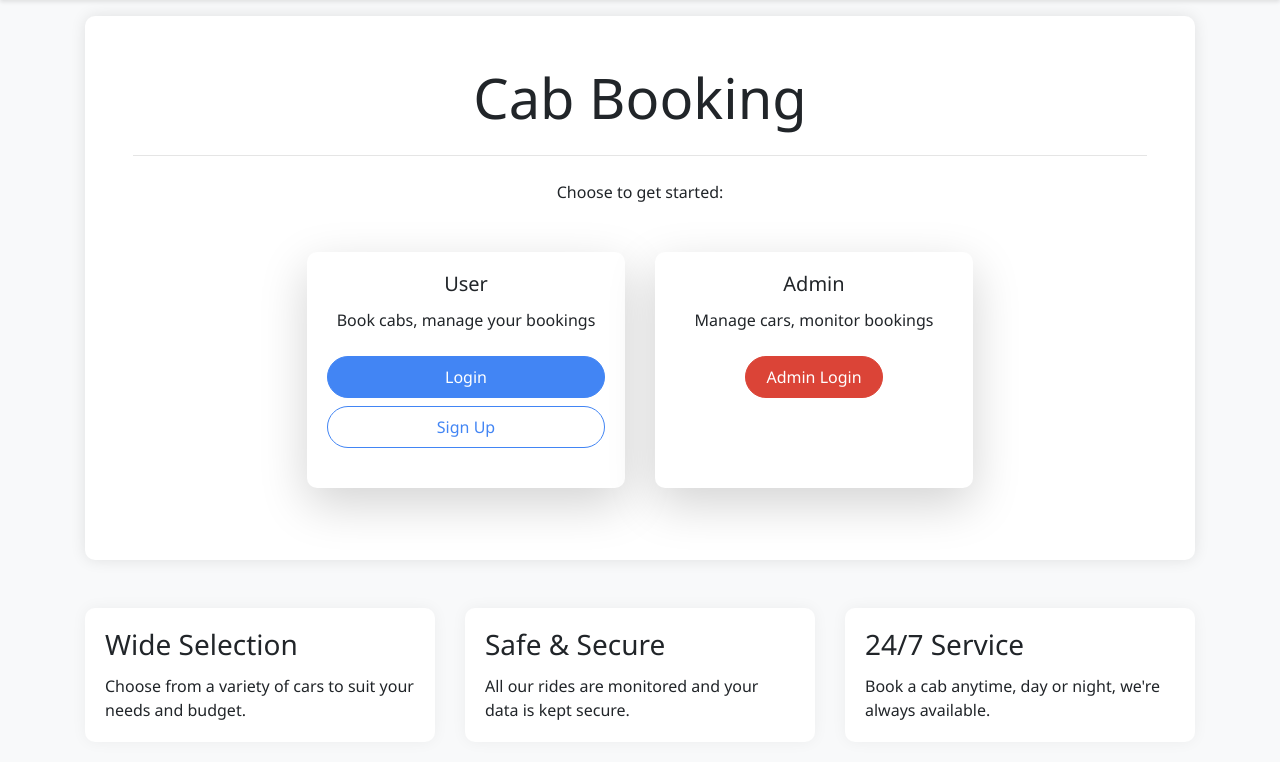
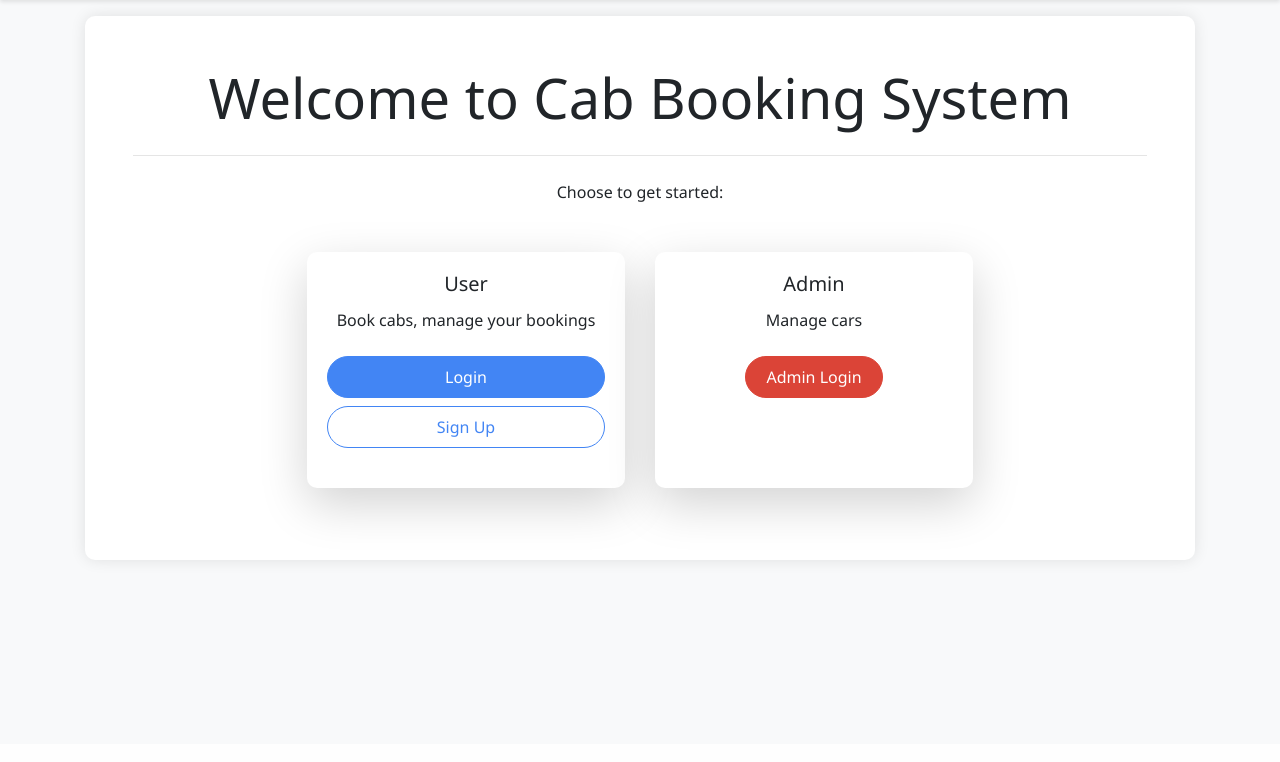
Before and after one commit to vyomvora/cab_booking, a Flask app: page / in a window 1280 px wide. Shown: the part 56-818 px from the top of the page. After the commit the page ends 621 px from the top, so only its background shows below. Run offline with Flask 3, Linux system fonts and the light colour scheme; some libraries are stand-ins or nearby versions.

Commit message:
changes to be relfected for demo

```diff
--- a/app/templates/home.html
+++ b/app/templates/home.html
@@ -4,7 +4,7 @@
 
 {% block content %}
 <div class="jumbotron text-center">
-    <h1 class="display-4">Cab Booking</h1>
+    <h1 class="display-4">Welcome to Cab Booking System</h1>
     <hr class="my-4">
     <p>Choose to get started:</p>
     <div class="row justify-content-center mt-5">
@@ -24,7 +24,7 @@
             <div class="card h-100 shadow-lg">
                 <div class="card-body text-center">
                     <h5 class="card-title">Admin</h5>
-                    <p class="card-text">Manage cars, monitor bookings</p>
+                    <p class="card-text">Manage cars</p>
                     <div class="mt-4">
                         <a href="{{ url_for('auth.admin_login') }}" class="btn btn-danger">Admin Login</a>
                     </div>
@@ -33,31 +33,4 @@
         </div>
     </div>
 </div>
-
-<div class="row mt-5">
-    <div class="col-md-4">
-        <div class="card">
-            <div class="card-body">
-                <h3 class="card-title"><i class="fas fa-car"></i> Wide Selection</h3>
-                <p class="card-text">Choose from a variety of cars to suit your needs and budget.</p>
-            </div>
-        </div>
-    </div>
-    <div class="col-md-4">
-        <div class="card">
-            <div class="card-body">
-                <h3 class="card-title"><i class="fas fa-shield-alt"></i> Safe & Secure</h3>
-                <p class="card-text">All our rides are monitored and your data is kept secure.</p>
-            </div>
-        </div>
-    </div>
-    <div class="col-md-4">
-        <div class="card">
-            <div class="card-body">
-                <h3 class="card-title"><i class="fas fa-clock"></i> 24/7 Service</h3>
-                <p class="card-text">Book a cab anytime, day or night, we're always available.</p>
-            </div>
-        </div>
-    </div>
-</div>
 {% endblock %}
```
Also changed, not shown: pytest.yml (+0 -20 lines), security-analysis.yml (+0 -35 lines).
